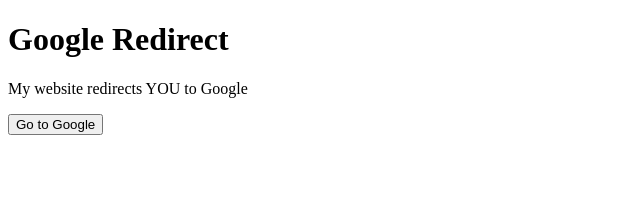
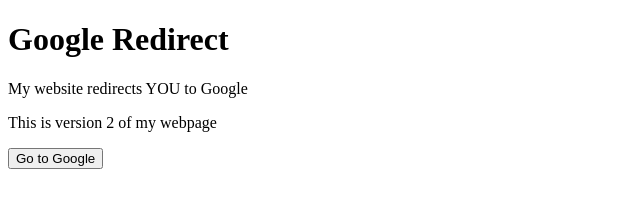
Before and after one commit to AnupamTrivedi-gh/WD-Lab1, a plain HTML site: page My Website.html in a window 1280 px wide. Shown: the whole page, without its empty margins (0-640 px from the left). Drawn offline with Linux system fonts and the light colour scheme.

Commit message:
Update My Website.html
added new paragraph

```diff
--- a/My Website.html
+++ b/My Website.html
@@ -10,6 +10,8 @@
 <body>
 <h1> Google Redirect </h1>
 <p> My website redirects YOU to Google </p>
+<p>This is version 2 of my webpage </p>
 <a href="https://www.google.com">
 <button>Go to Google</button>
+
 </a>
```
